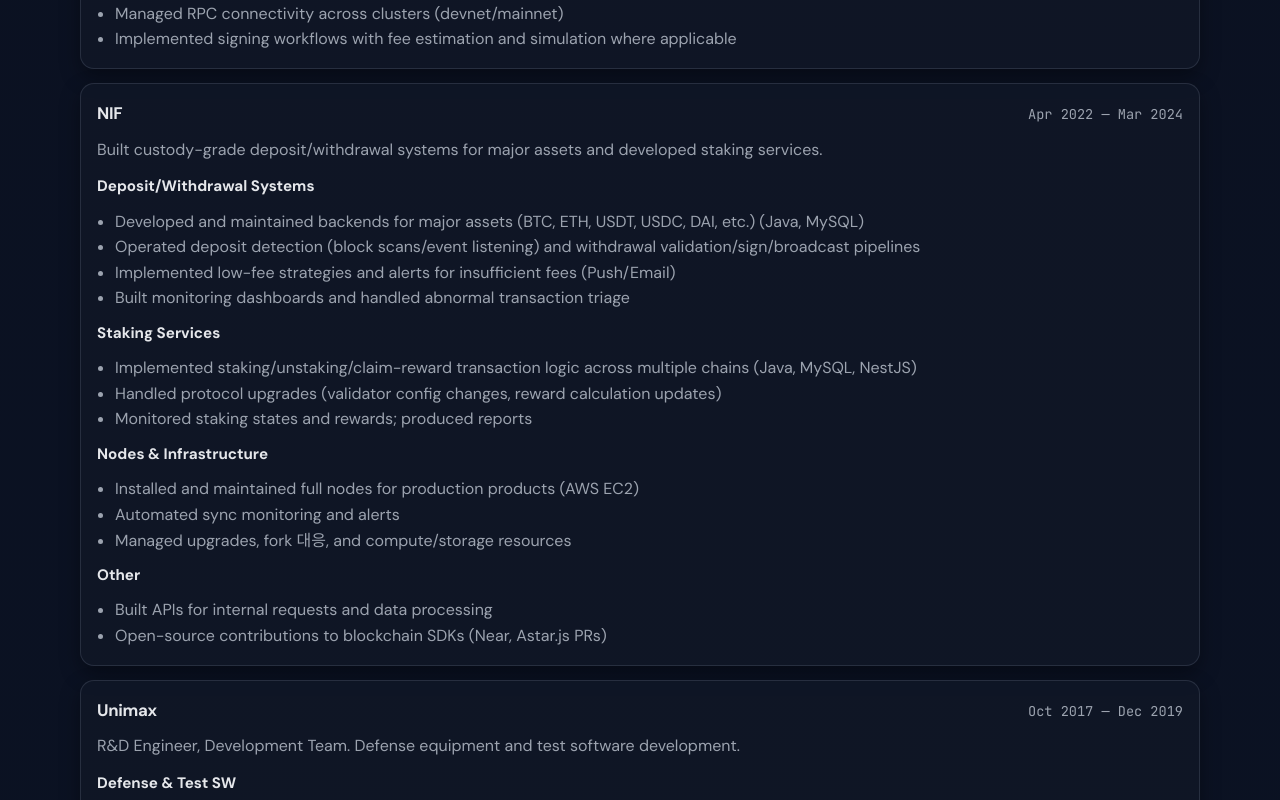
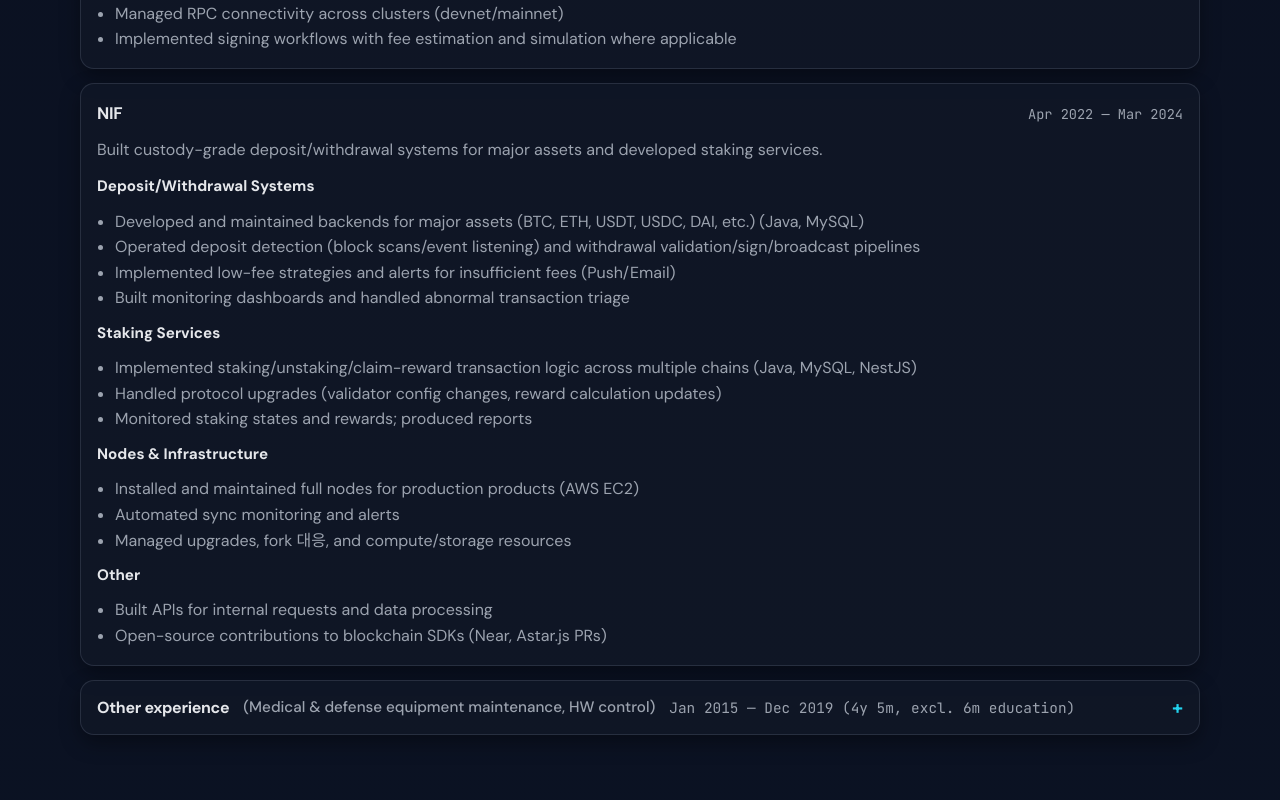
Before and after one commit to johnnyji-dev/AboutMe, a React (Create React App) app: page / in a window 1280 px wide. Shown: the part 2000-2800 px from the top of the page. Built offline with nearby package versions, Linux system fonts and the light colour scheme.

Commit message:
feat: 경력 접이식(그 외 경력), 기간·요약·hero 다른 직무 문구 반영
Co-authored-by: Cursor <cursoragent@cursor.com>

```diff
--- a/src/App.css
+++ b/src/App.css
@@ -287,6 +287,12 @@ a {
   text-align: right;
 }
 
+.hero-card-value-note {
+  font-weight: 500;
+  color: var(--muted);
+  font-size: 0.9rem;
+}
+
 .hero-card-divider {
   height: 1px;
   background: var(--border);
@@ -423,6 +429,67 @@ a {
   margin: 0;
   padding-left: 18px;
   color: var(--muted);
+}
+
+.exp-others-wrap {
+  display: grid;
+  gap: 14px;
+}
+
+.exp-others-toggle {
+  display: flex;
+  flex-wrap: wrap;
+  align-items: center;
+  gap: 10px 14px;
+  width: 100%;
+  padding: 14px 16px;
+  border: 1px solid var(--border);
+  border-radius: var(--radius);
+  background: var(--card);
+  box-shadow: var(--shadow2);
+  color: var(--text);
+  font-family: var(--font-sans);
+  font-size: 1rem;
+  text-align: left;
+  cursor: pointer;
+}
+
+.exp-others-toggle:hover {
+  border-color: var(--border2);
+  background: rgba(17, 24, 39, 0.85);
+}
+
+.exp-others-toggle:focus-visible {
+  outline: 2px solid var(--accent);
+  outline-offset: 2px;
+}
+
+.exp-others-label {
+  font-weight: 700;
+  letter-spacing: -0.02em;
+}
+
+.exp-others-summary {
+  color: var(--muted);
+  font-weight: 500;
+  font-size: 0.95rem;
+}
+
+.exp-others-period {
+  color: var(--muted);
+  font-family: var(--font-mono);
+  font-size: 0.9rem;
+}
+
+.exp-others-icon {
+  margin-left: auto;
+  font-size: 1.2rem;
+  font-weight: 700;
+  color: var(--accent);
+}
+
+.exp-others-stack {
+  margin-top: 0;
 }
 
 /* ===== Tabs & Projects ===== */
--- a/src/App.js
+++ b/src/App.js
@@ -26,6 +26,7 @@ function formatExperienceForParagraph(lang, { y, m }) {
 function App() {
   const [lang, setLang] = useState(getInitialLang);
   const [projectTab, setProjectTab] = useState('blockchains');
+  const [othersExpanded, setOthersExpanded] = useState(false);
   const experienceDurationRaw = getExperienceDuration();
   const experienceDuration = formatExperienceForHero(experienceDurationRaw);
   const experienceDurationForParagraph = formatExperienceForParagraph(lang, experienceDurationRaw);
@@ -109,7 +110,10 @@ function App() {
               </div>
               <div className="hero-card-row">
                 <span className="label">{d.facts.years}</span>
-                <span className="value">{experienceDuration}</span>
+                <span className="value">
+                  {experienceDuration}
+                  <span className="hero-card-value-note"> ({d.facts.yearsNote})</span>
+                </span>
               </div>
               <div className="hero-card-row">
                 <span className="label">{d.facts.location}</span>
@@ -152,7 +156,7 @@ function App() {
               <p className="section-desc">{d.exp.desc}</p>
             </div>
             <div className="stack">
-              {d.exp.items.map((item, i) => (
+              {d.exp.items.slice(0, -3).map((item, i) => (
                 <article key={i} className="exp-card">
                   <div className="exp-top">
                     <h3 className="exp-company">{item.company}</h3>
@@ -173,6 +177,44 @@ function App() {
                   </div>
                 </article>
               ))}
+              <div className="exp-others-wrap">
+                <button
+                  type="button"
+                  className="exp-others-toggle"
+                  onClick={() => setOthersExpanded((e) => !e)}
+                  aria-expanded={othersExpanded}
+                >
+                  <span className="exp-others-label">{d.exp.othersLabel}</span>
+                  <span className="exp-others-summary">({d.exp.othersSummary})</span>
+                  <span className="exp-others-period">{d.exp.othersPeriod}</span>
+                  <span className="exp-others-icon" aria-hidden="true">{othersExpanded ? '−' : '+'}</span>
+                </button>
+                {othersExpanded && (
+                  <div className="stack exp-others-stack">
+                    {d.exp.items.slice(-3).map((item, i) => (
+                      <article key={i} className="exp-card">
+                        <div className="exp-top">
+                          <h3 className="exp-company">{item.company}</h3>
+                          <div className="exp-period">{item.period}</div>
+                        </div>
+                        <p className="exp-lede">{item.lede}</p>
+                        <div className="exp-area">
+                          {item.areas.map((a, j) => (
+                            <React.Fragment key={j}>
+                              <h4>{a.title}</h4>
+                              <ul>
+                                {a.bullets.map((b, k) => (
+                                  <li key={k}>{b}</li>
+                                ))}
+                              </ul>
+                            </React.Fragment>
+                          ))}
+                        </div>
+                      </article>
+                    ))}
+                  </div>
+                )}
+              </div>
             </div>
           </div>
         </section>
--- a/src/data.js
+++ b/src/data.js
@@ -19,6 +19,7 @@ export const DATA = {
       focusValue: "Node Infra · Wallet · Tx Systems",
       years: "Experience",
       yearsValue: "3y 11m+",
+      yearsNote: "다른 직무 4년 5개월 포함",
       location: "Location",
       locationValue: "Korea / Global (Remote-friendly)",
       note: "이 페이지는 한국어와 영어를 지원합니다. 토글로 전환할 수 있어요.",
@@ -179,6 +180,9 @@ export const DATA = {
           ],
         },
       ],
+      othersLabel: "그 외 경력",
+      othersSummary: "의료·방산 장비 유지보수 및 HW 제어",
+      othersPeriod: "2015.01 ~ 2019.12 (4년 5개월, 교육 6개월 제외)",
     },
     projects: {
       title: "Projects",
@@ -280,6 +284,7 @@ export const DATA = {
       focusValue: "Node Infra · Wallet · Tx Systems",
       years: "Experience",
       yearsValue: "3y 11m+",
+      yearsNote: "incl. 4y 5m in other roles",
       location: "Location",
       locationValue: "Korea / Global (Remote-friendly)",
       note: "This page supports Korean and English. Use the toggle to switch.",
@@ -440,6 +445,9 @@ export const DATA = {
           ],
         },
       ],
+      othersLabel: "Other experience",
+      othersSummary: "Medical & defense equipment maintenance, HW control",
+      othersPeriod: "Jan 2015 — Dec 2019 (4y 5m, excl. 6m education)",
     },
     projects: {
       title: "Projects",
```
